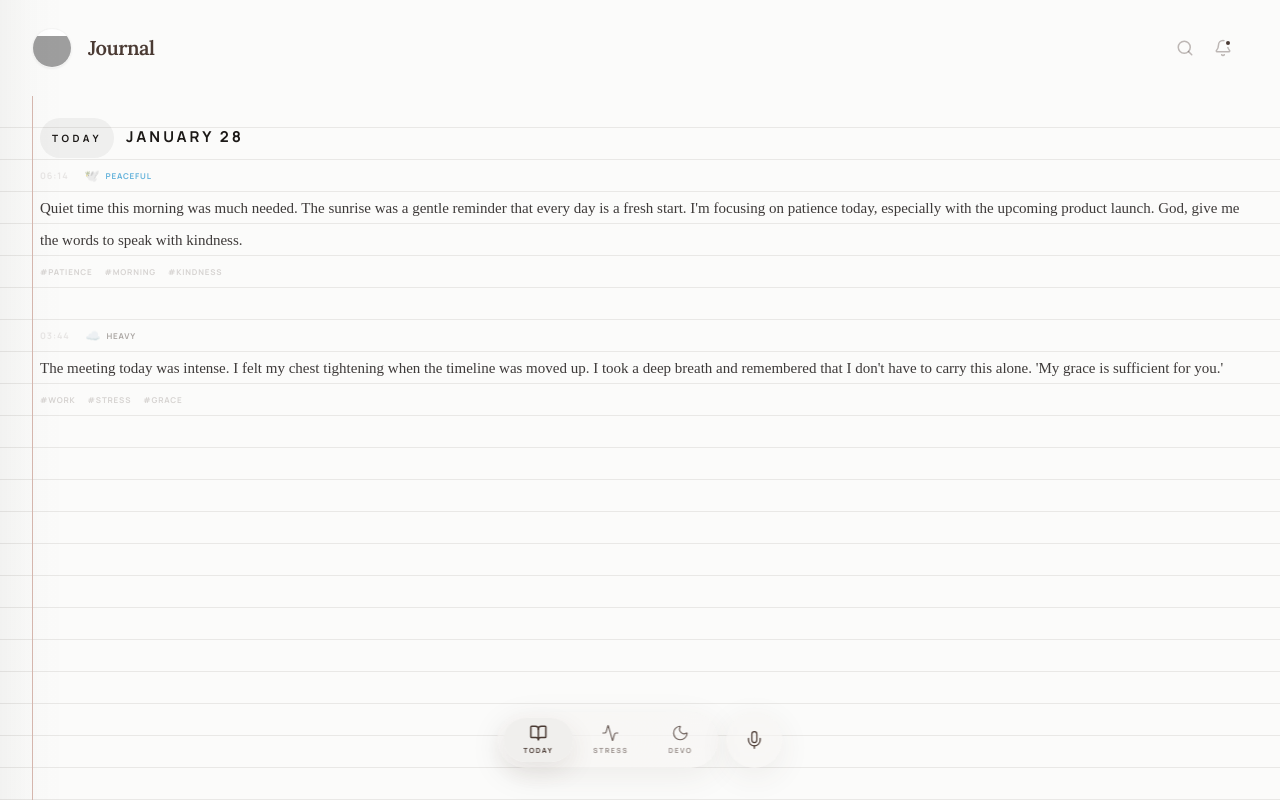
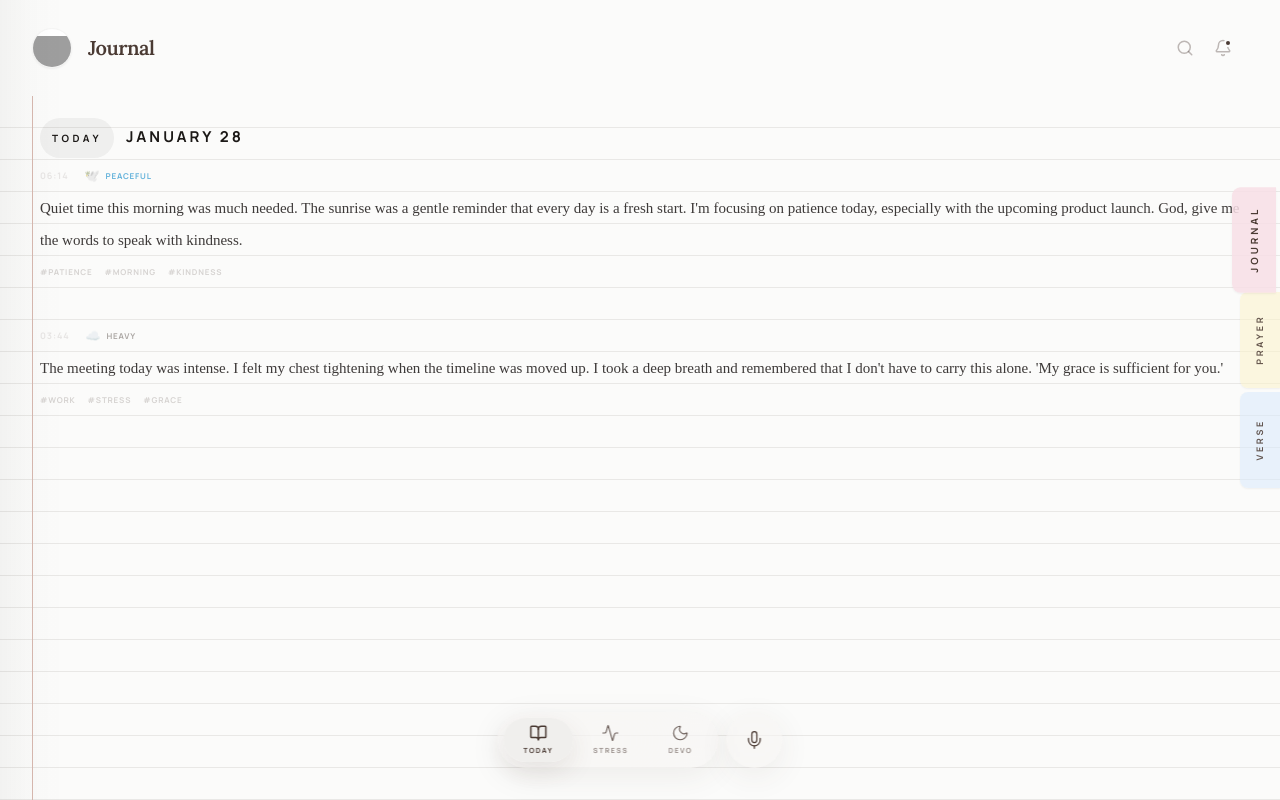
Before and after one commit to XIAOFEIIIII/Confdein-Recording-Demo-V0, a React (Vite) app: page / in a window 1280 px wide. Built offline with nearby package versions, Linux system fonts and the light colour scheme; grey boxes are pictures that could not be loaded; a web font is replaced by a local one.

Commit message:
eat: Enhance journaling features with prayer requests and verse management

```diff
--- a/App.tsx
+++ b/App.tsx
@@ -1,9 +1,10 @@
 
 import React, { useState, useEffect, useCallback } from 'react';
-import { AppTab, JournalEntry, Devotional } from './types';
+import { AppTab, JournalEntry, Devotional, PrayerRequest } from './types';
 import JournalTimeline from './components/JournalTimeline';
 import StressDashboard from './components/StressDashboard';
 import Navigation from './components/Navigation';
+import JournalSideTabs, { JournalSubTab } from './components/JournalSideTabs';
 import { analyzeJournalEntry, generatePersonalizedDevotional } from './services/geminiService';
 import { Search, Bell } from 'lucide-react';
 import { subDays, startOfHour, subHours } from 'date-fns';
@@ -16,7 +17,16 @@ const MOCK_ENTRIES: JournalEntry[] = [
     transcript: "Quiet time this morning was much needed. The sunrise was a gentle reminder that every day is a fresh start. I'm focusing on patience today, especially with the upcoming product launch. God, give me the words to speak with kindness.",
     summary: "Morning reflection on patience and fresh starts.",
     keywords: ["patience", "morning", "kindness"],
-    mood: 'peaceful'
+    mood: 'peaceful',
+    prayerRequests: [
+      {
+        id: 'pr-1',
+        personName: 'Lulu',
+        request: 'Give me patience and kind words for today’s meetings, and help me lead with gentleness instead of urgency.',
+        status: 'active',
+        createdAt: now - 1000 * 60 * 25,
+      },
+    ],
   },
   {
     id: 'entry-2',
@@ -24,7 +34,23 @@ const MOCK_ENTRIES: JournalEntry[] = [
     transcript: "The meeting today was intense. I felt my chest tightening when the timeline was moved up. I took a deep breath and remembered that I don't have to carry this alone. 'My grace is sufficient for you.'",
     summary: "Managing work pressure with spiritual focus.",
     keywords: ["work", "stress", "grace"],
-    mood: 'heavy'
+    mood: 'heavy',
+    prayerRequests: [
+      {
+        id: 'pr-2',
+        personName: 'Mark',
+        request: 'Strengthen Mark under pressure at work—give him clarity, steadiness, and favor with his team.',
+        status: 'active',
+        createdAt: now - 1000 * 60 * 60 * 3,
+      },
+      {
+        id: 'pr-3',
+        personName: 'Team',
+        request: 'Help our team communicate with humility and stay aligned on what matters most.',
+        status: 'active',
+        createdAt: now - 1000 * 60 * 60 * 2,
+      },
+    ],
   },
   {
     id: 'entry-3',
@@ -32,7 +58,16 @@ const MOCK_ENTRIES: JournalEntry[] = [
     transcript: "Had a wonderful dinner with Sarah. We talked about our childhood dreams and how far we've come. It's amazing to see how the dots connect over time. Truly grateful for lifelong friendships that feel like home.",
     summary: "Dinner with Sarah and reflecting on growth.",
     keywords: ["friendship", "gratitude", "growth"],
-    mood: 'grateful'
+    mood: 'grateful',
+    prayerRequests: [
+      {
+        id: 'pr-4',
+        personName: 'Sarah',
+        request: 'Bless Sarah with rest and encouragement this week. Let her feel supported and surrounded by peace.',
+        status: 'active',
+        createdAt: subHours(now, 23).getTime(),
+      },
+    ],
   },
   {
     id: 'entry-4',
@@ -56,15 +91,34 @@ const MOCK_ENTRIES: JournalEntry[] = [
     transcript: "I was a bit short with my mom on the phone today. I feel bad about it now. I need to apologize and be more mindful of her feelings. Patience is easy when things go my way, hard when I'm tired.",
     summary: "Reflecting on a difficult conversation with mom.",
     keywords: ["family", "forgiveness", "patience"],
-    mood: 'heavy'
+    mood: 'heavy',
+    prayerRequests: [
+      {
+        id: 'pr-5',
+        personName: 'Mom',
+        request: 'Help me apologize well, and soften my heart to listen with love. Bring healing and warmth to our relationship.',
+        status: 'active',
+        createdAt: subDays(now, 2).getTime() - 1000 * 60 * 60 * 4,
+      },
+    ],
   }
+];
+
+const MOCK_VERSES: Array<{ verse: string; reference: string }> = [
+  { verse: 'The Lord is my shepherd; I shall not want.', reference: 'Psalm 23:1' },
+  { verse: 'Come to me, all who labor and are heavy laden, and I will give you rest.', reference: 'Matthew 11:28' },
+  { verse: 'Be still, and know that I am God.', reference: 'Psalm 46:10' },
+  { verse: 'My grace is sufficient for you, for my power is made perfect in weakness.', reference: '2 Corinthians 12:9' },
+  { verse: 'Peace I leave with you; my peace I give to you.', reference: 'John 14:27' },
 ];
 
 const App: React.FC = () => {
   const [activeTab, setActiveTab] = useState<AppTab>(AppTab.JOURNAL);
+  const [journalSubTab, setJournalSubTab] = useState<JournalSubTab>('journal');
   const [entries, setEntries] = useState<JournalEntry[]>(MOCK_ENTRIES);
   const [devotional, setDevotional] = useState<Devotional | null>(null);
   const [isLoadingDevo, setIsLoadingDevo] = useState(false);
+  const [verseList, setVerseList] = useState<Array<{ verse: string; reference: string }>>(MOCK_VERSES.slice(0, 3));
 
   const handleNewRecord = async (transcript: string) => {
     const newId = Math.random().toString(36).substr(2, 9);
@@ -95,6 +149,28 @@ const App: React.FC = () => {
       loadDevotional();
     }
   }, [activeTab, devotional, loadDevotional]);
+
+  // Note: Verse sub-tab uses a local verse list (no refresh button).
+
+  // When we get a new devotional, prepend its verse into the verse list (dedup by reference+verse)
+  useEffect(() => {
+    if (!devotional) return;
+    const next = { verse: devotional.verse, reference: devotional.reference };
+    setVerseList((prev) => {
+      const key = `${next.reference}::${next.verse}`;
+      const seen = new Set(prev.map((v) => `${v.reference}::${v.verse}`));
+      if (seen.has(key)) return prev;
+      return [next, ...prev].slice(0, 6);
+    });
+  }, [devotional]);
+
+  const allPrayerRequests: PrayerRequest[] = entries
+    .flatMap((e) => e.prayerRequests ?? [])
+    .map((pr, idx) => ({
+      ...pr,
+      // ensure stable-ish ids if backend didn't provide
+      id: pr.id || `pr-${idx}`,
+    }));
 
   const getTabTitle = () => {
     switch(activeTab) {
@@ -152,7 +228,9 @@ const App: React.FC = () => {
       */}
       <main
         className={`flex-1 relative z-10 overscroll-behavior-y-contain ${
-          activeTab === AppTab.JOURNAL ? 'overflow-hidden' : 'overflow-y-auto no-scrollbar bg-[#fbfbfa]'
+          activeTab === AppTab.JOURNAL && journalSubTab === 'journal'
+            ? 'overflow-hidden'
+            : 'overflow-y-auto no-scrollbar bg-[#fbfbfa]'
         }`}
         style={
           activeTab === AppTab.JOURNAL
@@ -169,7 +247,74 @@ const App: React.FC = () => {
         }
       >
         {activeTab === AppTab.JOURNAL ? (
-          <JournalTimeline entries={entries} />
+          <div className="relative w-full h-full">
+            <JournalSideTabs value={journalSubTab} onChange={setJournalSubTab} />
+
+            {journalSubTab === 'journal' && (
+              <JournalTimeline entries={entries} />
+            )}
+
+            {journalSubTab === 'prayer' && (
+              <div className="px-10 pt-[32px] pb-44 text-[#4a3a33] max-w-2xl">
+                {allPrayerRequests.length === 0 ? (
+                  <div className="text-[#4a3a33]/45 text-sm">
+                    No prayer requests yet. Record a journal entry that includes a prayer request (a name + need).
+                  </div>
+                ) : (
+                  <div className="space-y-4">
+                    {allPrayerRequests.map((pr) => (
+                      <div
+                        key={pr.id}
+                        className="bg-[#f6f5f3]/70 backdrop-blur-sm rounded-2xl p-5 shadow-sm"
+                      >
+                        <div className="text-[10px] font-bold uppercase tracking-[0.25em] text-[#4a3a33]/45">
+                          {pr.personName}
+                        </div>
+                        <div className="text-[#4a3a33] mt-2 leading-relaxed">
+                          {pr.request}
+                        </div>
+                      </div>
+                    ))}
+                  </div>
+                )}
+              </div>
+            )}
+
+            {journalSubTab === 'verse' && (
+              <div className="px-10 pt-[32px] pb-44 text-[#4a3a33] max-w-2xl">
+                <div className="space-y-6">
+                    <div className="flex items-center justify-between">
+                      <button
+                        onClick={() => {
+                          // rotate one mock verse from the pool
+                          setVerseList((prev) => {
+                            const next = MOCK_VERSES[Math.floor(Math.random() * MOCK_VERSES.length)];
+                            const key = `${next.reference}::${next.verse}`;
+                            const seen = new Set(prev.map((v) => `${v.reference}::${v.verse}`));
+                            if (seen.has(key)) return prev;
+                            return [next, ...prev].slice(0, 6);
+                          });
+                        }}
+                        className="text-[10px] font-bold uppercase tracking-[0.25em] text-[#4a3a33]/70 hover:text-[#4a3a33] transition-colors"
+                      >
+                        Add verse
+                      </button>
+                    </div>
+
+                    <div className="space-y-5">
+                      {verseList.map((v, i) => (
+                        <div key={`${v.reference}-${i}`} className="bg-[#f6f5f3]/70 backdrop-blur-sm rounded-2xl p-5 shadow-sm">
+                          <p className="melrose-text text-[#4a3a33]">"{v.verse}"</p>
+                          <p className="text-[10px] font-bold uppercase tracking-[0.4em] text-[#4a3a33]/45 mt-3">
+                            — {v.reference}
+                          </p>
+                        </div>
+                      ))}
+                    </div>
+                </div>
+              </div>
+            )}
+          </div>
         ) : (
           <div className="px-10 pt-[32px] pb-32 text-[#4a3a33]">
             {activeTab === AppTab.HEALTH && (
--- /dev/null
+++ b/components/JournalSideTabs.tsx
@@ -0,0 +1,53 @@
+import React from 'react';
+
+export type JournalSubTab = 'journal' | 'prayer' | 'verse';
+
+interface JournalSideTabsProps {
+  value: JournalSubTab;
+  onChange: (next: JournalSubTab) => void;
+}
+
+const ITEMS: Array<{ id: JournalSubTab; label: string }> = [
+  { id: 'journal', label: 'Journal' },
+  { id: 'prayer', label: 'Prayer' },
+  { id: 'verse', label: 'Verse' },
+];
+
+const STICKY_COLORS: Record<JournalSubTab, { active: string; inactive: string }> = {
+  // pastel sticky-note vibes (very light)
+  journal: { active: 'bg-[#f7dfe6]/85', inactive: 'bg-[#f7dfe6]/55' }, // pink
+  prayer: { active: 'bg-[#fbf3c9]/85', inactive: 'bg-[#fbf3c9]/55' }, // yellow
+  verse: { active: 'bg-[#d9e9fb]/85', inactive: 'bg-[#d9e9fb]/55' },  // blue
+};
+
+const JournalSideTabs: React.FC<JournalSideTabsProps> = ({ value, onChange }) => {
+  return (
+    <div className="absolute top-24 right-0 flex flex-col gap-0 z-40">
+      {ITEMS.map((item, idx) => {
+        const isActive = value === item.id;
+        const colors = STICKY_COLORS[item.id];
+        return (
+          <button
+            key={item.id}
+            onClick={() => onChange(item.id)}
+            className={`
+              relative w-10 h-24 flex items-center justify-center transition-all duration-500
+              rounded-l-lg origin-right shadow-sm
+              ${isActive
+                ? `${colors.active} text-[#4a3a33] translate-x-[-4px] shadow-[0_10px_24px_rgba(74,58,51,0.10)] scale-110 z-10`
+                : `${colors.inactive} text-[#4a3a33]/85 hover:text-[#4a3a33] translate-x-0 z-0`
+              }
+            `}
+            style={{ top: `${idx * 4}px` }}
+          >
+            <span className="text-[9px] font-bold uppercase tracking-[0.3em] whitespace-nowrap -rotate-90 select-none">
+              {item.label}
+            </span>
+          </button>
+        );
+      })}
+    </div>
+  );
+};
+
+export default JournalSideTabs;
```
